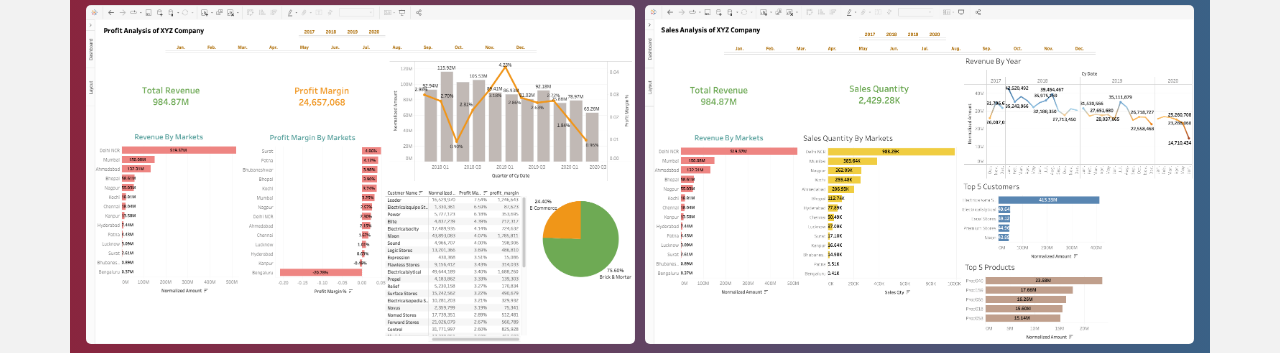
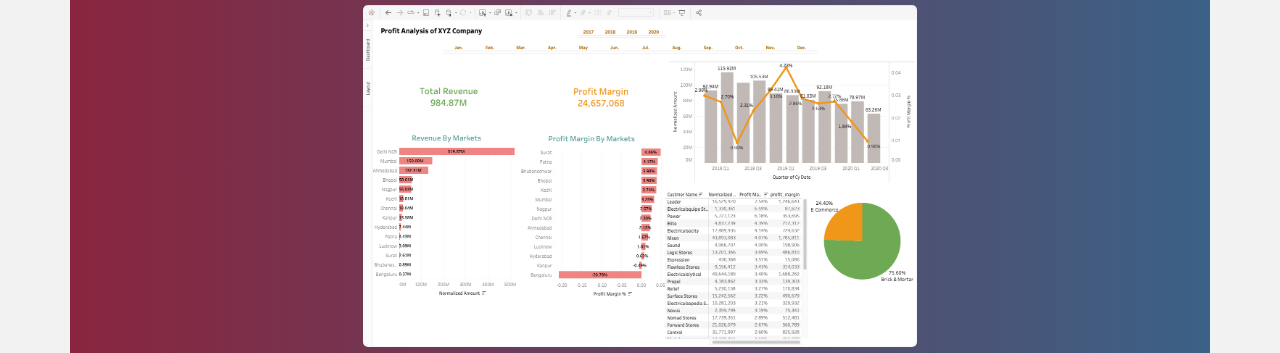
Before and after one commit to ishmam8/ishmam8.github.io, a plain HTML site: page skills.html in a window 1280 px wide. Shown: the part 597-950 px from the top of the page. Drawn offline with nearby package versions, Linux system fonts and the light colour scheme.

Commit message:
Update skills.html

```diff
--- a/skills.html
+++ b/skills.html
@@ -30,14 +30,18 @@
         }
         .container1 {
         display: flex;
+        flex-direction: column;
         gap: 10px;
         }
         .container1 div{
+        margin-left: 25%;
+        margin-right: 25%;
+        height: 80%;
         flex: 1;
         }
         .container1 img{
         width:100%;
-        height: 100%;
+        height: 50%;
         border-radius: 5px;
         }
 
@@ -97,10 +101,10 @@
         <h2>Tableau Profit & Sales Report</h2>
         <div class="container1">
             <div>
-                <img class='profit' src="./designs/profit_an.png" alt="Profit">
+                <img class='profit' src="./designs/profit_an.png" alt="Profit" >
             </div>
             <div>
-                <img class='sales' src="./designs/sales_an.png" alt="Sales">
+                <img class='sales' src="./designs/sales_an.png" alt="Sales" >
             </div>
         </div>
     </div>
@@ -110,16 +114,16 @@
         <p>Compare the feasibility of Oura and Biostrap devices for Chronic Pain Patients.</p>
         <div class="container1">
             <div>
-                <img class='profit' src="./designs/QB1.png" alt="Profit">
+                <img class='profit' src="./designs/QB1.png" alt="Profit" >
             </div>
             <div>
-                <img class='sales' src="./designs/QB2.png" alt="Sales">
+                <img class='sales' src="./designs/QB2.png" alt="Sales" >
             </div>
             <div>
-                <img class='profit' src="./designs/QB3.png" alt="Profit">
+                <img class='profit' src="./designs/QB3.png" alt="Profit" >
             </div>
             <div>
-                <img class='sales' src="./designs/QB4.png" alt="Sales">
+                <img class='sales' src="./designs/QB4.png" alt="Sales" >
             </div>
         </div>
     </div>
```
